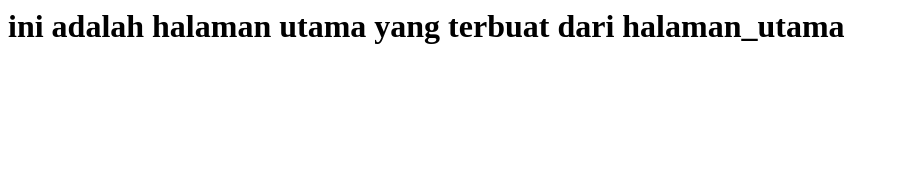
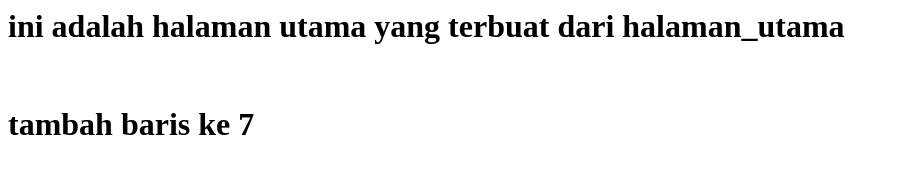
Before and after one commit to Edojuliansyah/MyProject, a plain HTML site: page index.html in a window 1280 px wide. Shown: the whole page, without its empty margins (0-899 px from the left). Drawn offline with Linux system fonts and the light colour scheme.

Commit message:
Stash and apply

```diff
--- a/index.html
+++ b/index.html
@@ -3,5 +3,7 @@
         <h1>
             ini adalah halaman utama yang terbuat dari halaman_utama
         </h1>
+        <br>
+        <h1>tambah baris ke 7</h1>
     </body>
 </html>
```
